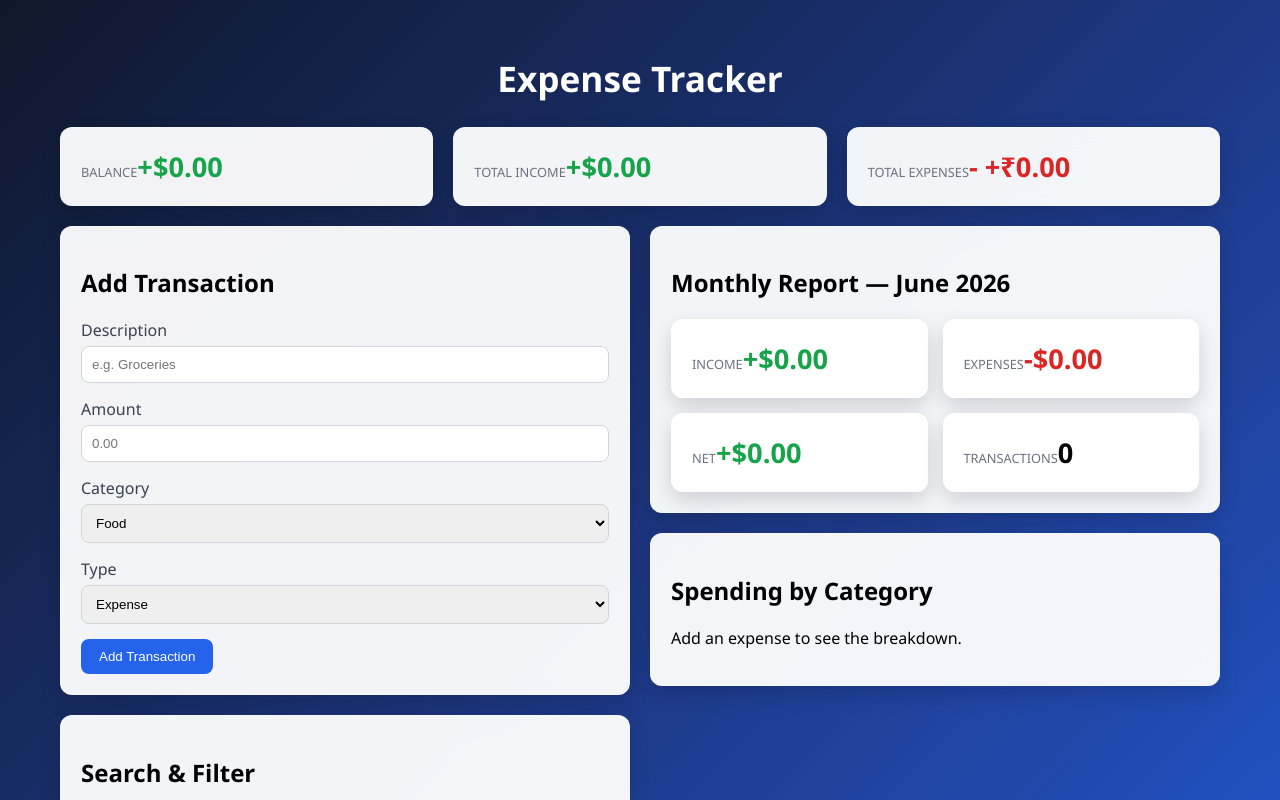
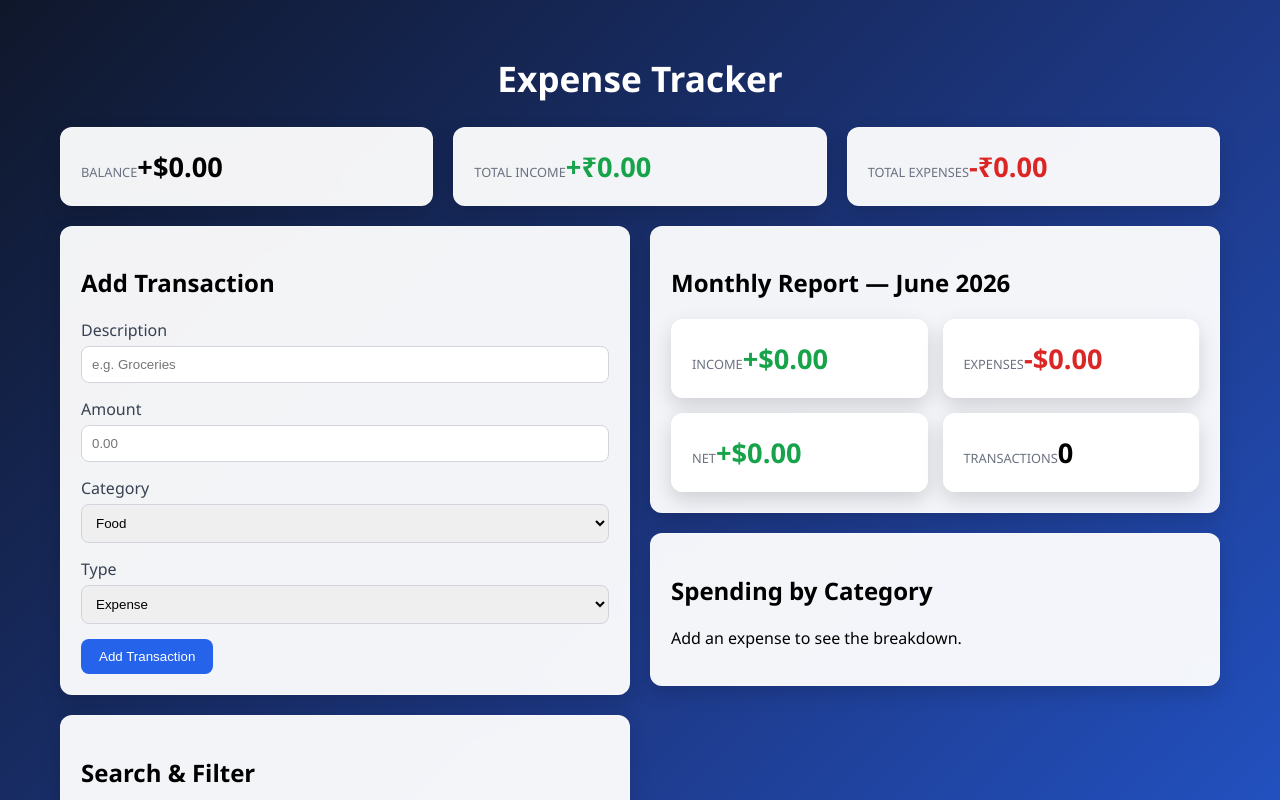
Before and after one commit to Mageswar13/Daily-expense, a React (Vite) app: page / in a window 1280 px wide. Shown: the top 800 px of the page. Built offline with nearby package versions, Linux system fonts and the light colour scheme.

Commit message:
Change currency format to include '₹' symbol

```diff
--- a/src/components/DashboardSummary.jsx
+++ b/src/components/DashboardSummary.jsx
@@ -13,17 +13,17 @@ function DashboardSummary() {
     <section className="dashboard-summary" aria-label="Dashboard summary">
       <div className="summary-card">
         <span className="summary-label">Balance</span>
-        <span className={`summary-value ${balance >= 0 ? "summary-value--income" : "summary-value--expense"}`}>
+        <span className={`summary-value ₹{balance >= 0 ? "summary-value--income" : "summary-value--expense"}`}>
           {balance >= 0 ? "+" : "-"}${Math.abs(balance).toFixed(2)}
         </span>
       </div>
       <div className="summary-card">
         <span className="summary-label">Total Income</span>
-        <span className="summary-value summary-value--income">+${income.toFixed(2)}</span>
+        <span className="summary-value summary-value--income">+₹{income.toFixed(2)}</span>
       </div>
       <div className="summary-card">
         <span className="summary-label">Total Expenses</span>
-        <span className="summary-value summary-value--expense">- +₹{expenses.toFixed(2)}</span>
+        <span className="summary-value summary-value--expense">-₹{expenses.toFixed(2)}</span>
       </div>
     </section>
   );
```
